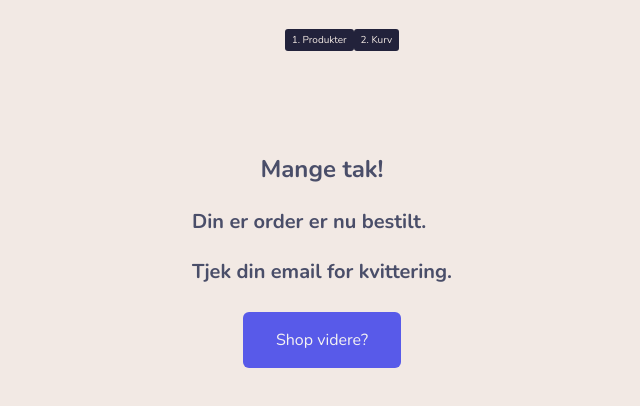
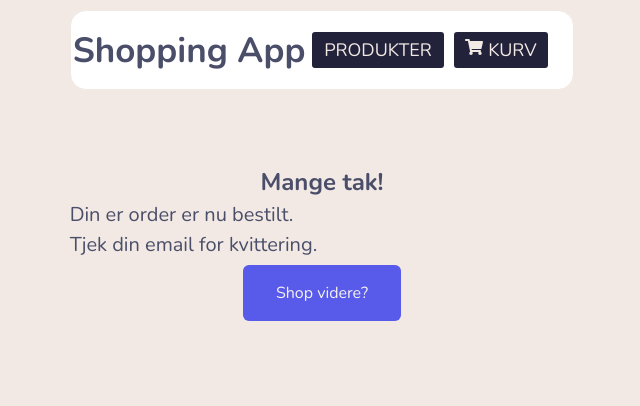
Before and after one commit to DTUSoftware/02363-Frontend-F23, a React (Vite) app: page /finish in a window 1280 px wide. Shown: the top 406 px of the page, without its empty margins (318-958 px from the left). Built offline with nearby package versions, Linux system fonts and the light colour scheme.

Commit message:
I applied the css design on the productlist

```diff
--- a/src/Navigation/Navbar.css
+++ b/src/Navigation/Navbar.css
@@ -1,33 +1,46 @@
-.navbar .nav-content .nav-button {
-    font-size: 10px;
-    align-items: center;
+*{
+    padding: 0;
+    margin: 0;
+    list-style:none;
+    text-decoration: none;
+    box-sizing: border-box;
 }
 
-
-/*
-.nav-content a {
-    background-color: #585ae9;
-    color: #f9f9f9;
-    padding: 1em 2em;
-    margin: 5px;
-    border-radius: 6px;
+.navbar{
+    width: 100%;
+    height: 80px;
+    margin-bottom: 10px;
+    border-radius: 1rem;
+    border: solid #F2E9E4 1px;
+    background-color: white;
 }
 
-.nav-content a:hover {
-    background-color: #dc62ab;
-    color: #f9f9f9;
+label.logo{
+    color: #4A4E69;
+    font-size: 35px;
+    line-height: 80px;
+    padding: 0 2px;
+    font-weight: bold;
 }
 
-.navbar {
-    display: flex;
-    margin: 1rem;
-    padding: 10px;
-    max-width: 100%;
-    align-items: center;
-    border-bottom: 1px solid #585ae9;
+.nav-content{
+    float:right;
+    margin-right: 20px;
 }
 
-.navbar h2 {
-    color: #585ae9;
+.nav-content li{
+    display: inline-block;
+    line-height: 80px;
+    margin: 0 5px;
 }
-*/
+
+.nav-content li button{
+    font-size: 18px;
+    text-transform: uppercase;
+}
+
+button.nav-button:hover{
+    transition: .5s;
+    color:#4A4E69;
+    background-color: #7ebcb9;
+}
--- a/src/Navigation/Navbar.tsx
+++ b/src/Navigation/Navbar.tsx
@@ -1,16 +1,22 @@
 import { Link } from "react-router-dom";
+import { FaShoppingCart} from "react-icons/fa";
 import "./Navbar.css";
 
 const Navbar = () => {
     return (
         <nav className="navbar">
+            <label className="logo">Shopping App</label>
             <ul className="nav-content">
-                <Link to="/">
-                    <button className="nav-button">1. Produkter</button>
-                </Link>
-                <Link to="/cart">
-                    <button className="nav-button">2. Kurv</button>
-                </Link>
+                <li>
+                    <Link to="/">
+                        <button className="nav-button"> Produkter </button>
+                    </Link>
+                </li>
+                <li>
+                    <Link to="/cart">
+                        <button className="nav-button"> <FaShoppingCart/> Kurv </button>
+                    </Link>
+                </li>
             </ul>
         </nav>
     );
--- a/src/ProductList/ProductList.css
+++ b/src/ProductList/ProductList.css
@@ -4,62 +4,76 @@
     grid-template-columns: 1fr 1fr 1fr;
     grid-auto-flow: row;
     grid-gap: 20px;
-    background-color: #2196F3;
     padding: 5px;
     box-sizing: border-box;
     border-radius: 1rem;
     background-color: hsl(180, 50%, 100%);
-    border: 10px solid hsl(0, 0%, 100%);
+    border: 5px solid hsl(0, 0%, 100%);
 }
+
 .card{
-    padding: 15px;
+    padding: 1px;
     height: 100%;
     width: 100%;
+    border: solid #F2E9E4 1px;
+}
+
+label.name{
+    color: #4A4E69;
+    font-size: large;
+    line-height: 80px;
+    padding: 0 2px;
+    font-weight: bold;
 }
 
 .price {
     color: #1A1A1A;
     font-size: 22px;
-    }
-p{
+    text-align: center;
+}
+
+.card p{
     font-size: medium;
     font-weight: bold;
     font-style: italic;
+    text-align: center;
 }
+
+.card img{
+    height: 150px;
+    width: 150px;
+}
+
 .rabat{
     color: #D9000C;
     background: none;
+    text-align: center;
 }
 
-    @media only screen and (max-width: 700px){
-    .responsive {
-        width: 49.99999%;
-        margin: 6px 0;
-    }
-    }
-.button {
-    border: none;
-    outline: 0;
+.add-button {
+    width: 100%;
     padding: 5px;
+    font-size: 18px;
     margin: 1px 1px 1px 1px;
     color: white;
-    background-color: #000;
+    cursor: pointer;
     text-align: center;
-    cursor: pointer;
-    width: 100%;
-    font-size: 18px;
-    }
-.button:hover {
-    opacity: 0.7;
+    background-color: #22223B;
 }
 
-    @media only screen and (max-width: 500px){
+
+.add-button:hover {
+    opacity: 0.7;
+    transition: .5s;
+}
+
+@media only screen and (max-width: 700px){
     .responsive {
         width: 100%;
-     }
-     .clearfix:after{
+    }
+    .clearfix:after{
         content:"";
         display: table;
         clear:both;
-     }
     }
+}
--- a/src/ProductList/ProductList.tsx
+++ b/src/ProductList/ProductList.tsx
@@ -2,8 +2,8 @@ import useFetchData from "../hooks/useFetchData";
 import { CartItem } from "../interfaces/CartItem";
 import { ProductItem } from "../interfaces/ProductItem";
 import { useEffect } from "react";
+import {Products} from '../interfaces/Products';
 import "./ProductList.css";
-import {Products} from '../interfaces/Products'
 
 const dataUrl = "https://raw.githubusercontent.com/larsthorup/checkout-data/main/product-v2.json";
 
@@ -53,16 +53,16 @@ function ProductList({basket, setBasket, setList}:{basket:CartItem[], setBasket:
                     (product)=> (
 
                         <div className="card" key={product.id}>
-                            <img src={product.imageUrl} alt={product.name} width="250" height="250" ></img>
-                            <h3 className="name">{product.name}</h3>
+                            <img src={product.imageUrl} alt={product.name}></img><br/>
+                            <label className="name">{product.name}</label>
                             <p className="price">{product.price},00 {product.currency}</p>
 
                             {((product.rebatePercent > 0) && (product.rebateQuantity > 0 ))
                                ?( <p>Køb for {product.rebateQuantity} Stk (Spar<span className="rabat"> <i>{product.rebatePercent}%</i></span> )</p> )
-                               :(<p> <br /></p>)
+                               :( <p> <br /></p>)
                             }
 
-                            <p className="button"><button onClick={()=> AddToBasket(product)}><b><i>Læg i inkøbskurv</i></b></button></p>
+                            <p className="add-button"><button onClick={()=> AddToBasket(product)}><b><i>Læg i inkøbskurv</i></b></button></p>
                         </div>
 
                     )
```
